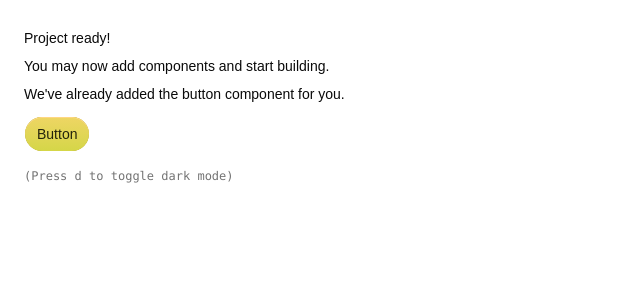
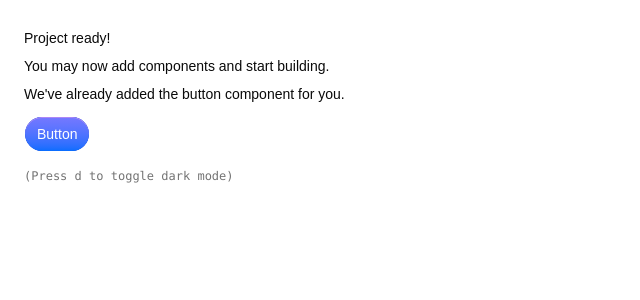
Before and after one commit to viora-studio/vite-template, a React (Vite) app: page / in a window 1280 px wide. Shown: the top 300 px of the page, without its empty margins (0-640 px from the left). Built offline with nearby package versions, Linux system fonts and the light colour scheme.

Commit message:
feat: sync brand color system

```diff
--- a/src/index.css
+++ b/src/index.css
@@ -28,16 +28,18 @@
     --color-destructive-strong: var(--destructive-strong);
     --color-success: var(--success);
     --color-success-tint: var(--success-tint);
+    --color-warning: var(--warning);
+    --color-warning-tint: var(--warning-tint);
     --color-info: var(--info);
     --color-info-tint: var(--info-tint);
-    --color-warning: var(--warning);
-    --color-warning-tint: var(--warning-tint);
     --color-accent-foreground: var(--accent-foreground);
     --color-accent: var(--accent);
     --color-muted-foreground: var(--muted-foreground);
     --color-muted: var(--muted);
     --color-secondary-foreground: var(--secondary-foreground);
     --color-secondary: var(--secondary);
+    --color-brand-foreground: var(--brand-foreground);
+    --color-brand: var(--brand);
     --color-primary-foreground: var(--primary-foreground);
     --color-primary: var(--primary);
     --color-popover-foreground: var(--popover-foreground);
@@ -55,6 +57,8 @@
     --radius-4xl: calc(var(--radius) * 2.6);
 }
 
+
+
 :root {
     --background: oklch(1 0 0);
     --foreground: oklch(0.145 0 0);
@@ -62,8 +66,10 @@
     --card-foreground: oklch(0.145 0 0);
     --popover: oklch(1 0 0);
     --popover-foreground: oklch(0.145 0 0);
-    --primary: oklch(0.85 0.16 110);
-    --primary-foreground: oklch(0.25 0.04 110);
+    --primary: oklch(0.5772 0.2324 260);
+    --primary-foreground: oklch(1 0 0);
+    --brand: oklch(0.85 0.16 110);
+    --brand-foreground: oklch(0.25 0.04 110);
     --secondary: oklch(0.967 0.001 286.375);
     --secondary-foreground: oklch(0.21 0.006 285.885);
     --muted: oklch(0.97 0 0);
@@ -97,6 +103,8 @@
     --sidebar-ring: oklch(0.708 0 0);
 }
 
+
+
 .dark {
     --background: oklch(0.145 0 0);
     --foreground: oklch(0.985 0 0);
@@ -104,8 +112,10 @@
     --card-foreground: oklch(0.985 0 0);
     --popover: oklch(0.205 0 0);
     --popover-foreground: oklch(0.985 0 0);
-    --primary: oklch(0.85 0.16 110);
-    --primary-foreground: oklch(0.25 0.04 110);
+    --primary: oklch(0.5772 0.2324 260);
+    --primary-foreground: oklch(1 0 0);
+    --brand: oklch(0.85 0.16 110);
+    --brand-foreground: oklch(0.25 0.04 110);
     --secondary: oklch(0.274 0.006 286.033);
     --secondary-foreground: oklch(0.985 0 0);
     --muted: oklch(0.269 0 0);
@@ -138,6 +148,8 @@
     --sidebar-ring: oklch(0.556 0 0);
 }
 
+
+
 @layer base {
   * {
     @apply border-border outline-ring/50;
```
